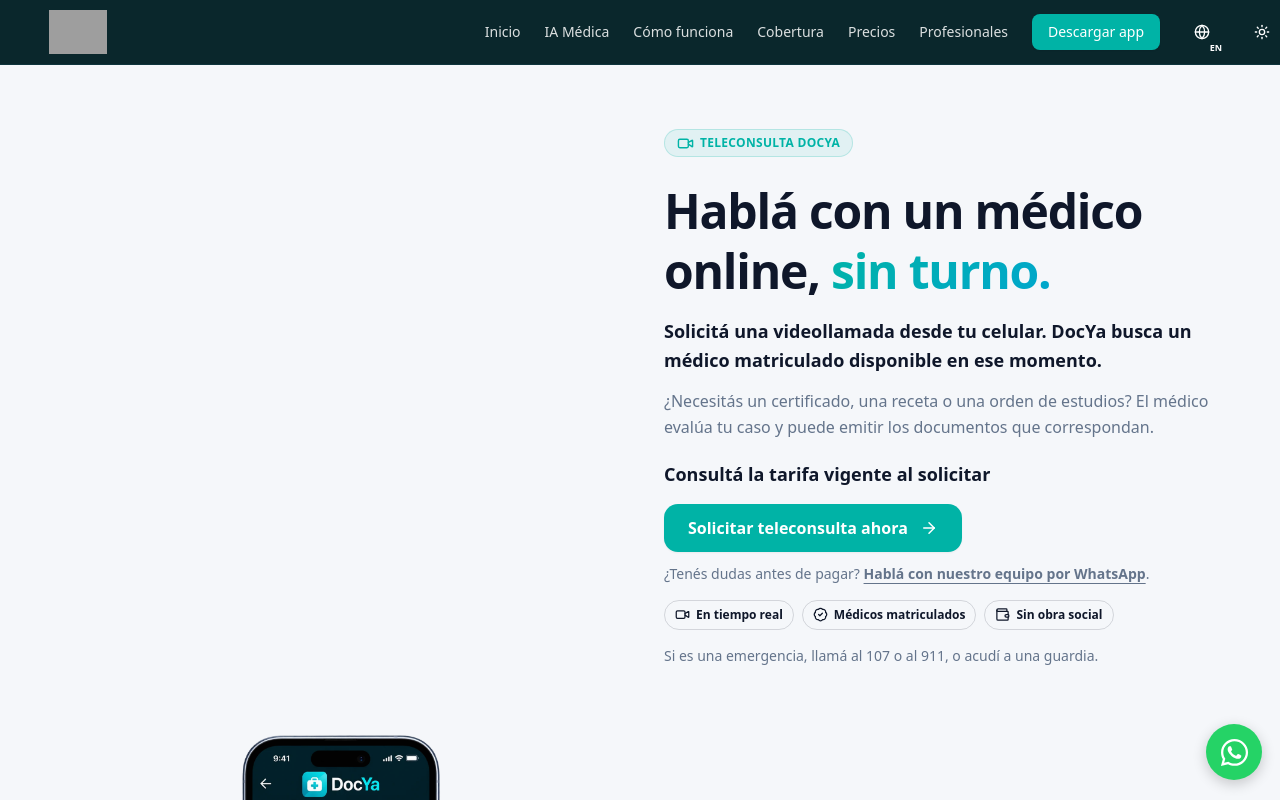
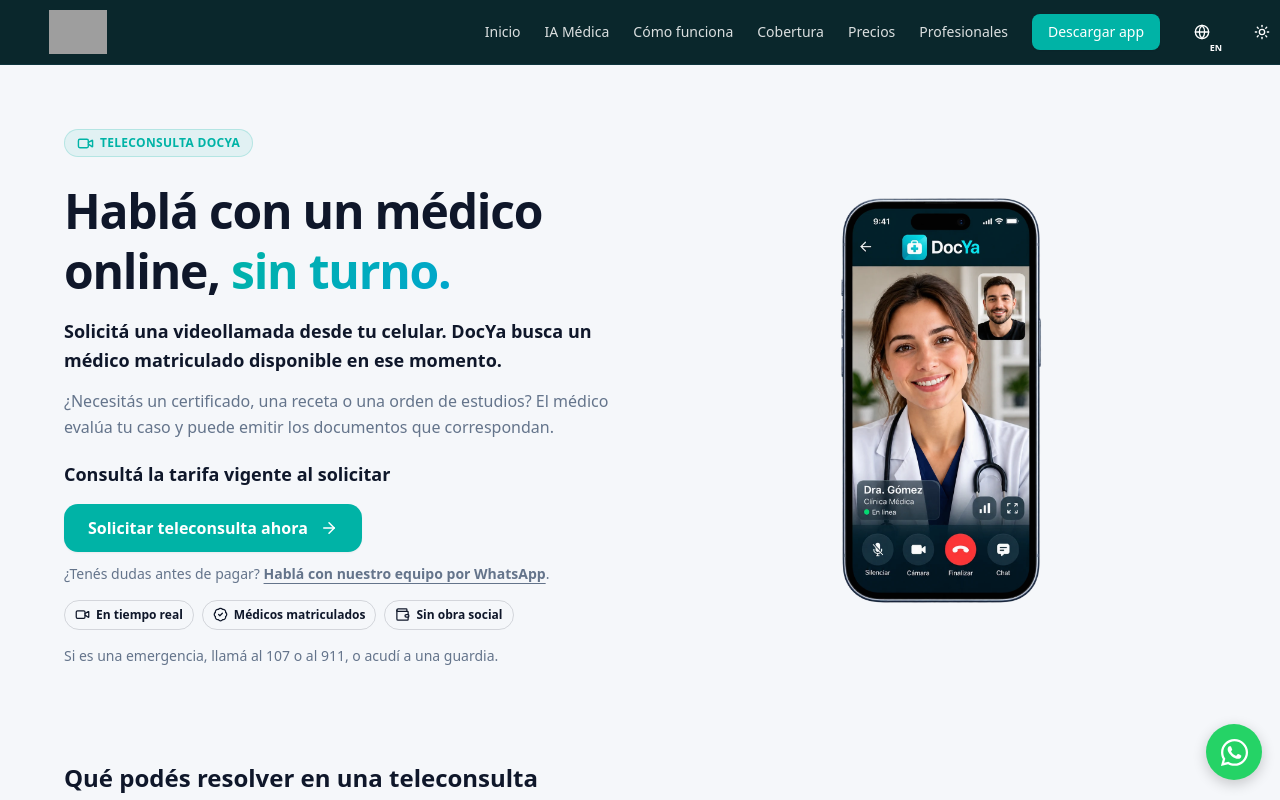
Before and after one commit to facu1391/DocYA, a Next.js app: page /teleconsulta-ads in a window 1280 px wide. Shown: the top 800 px of the page. Built offline with nearby package versions, Linux system fonts and the light colour scheme; no server answers; grey boxes are pictures that could not be loaded.

Commit message:
fix: alinear portada de certificados en escritorio

```diff
--- a/src/app/teleconsulta-ads/TeleconsultaAds.tsx
+++ b/src/app/teleconsulta-ads/TeleconsultaAds.tsx
@@ -98,7 +98,7 @@ export default function TeleconsultaAds({ certificados = false }: { certificados
   );
 
   return <div className="mx-auto grid w-full max-w-[1200px] items-center gap-8 px-5 pb-32 pt-8 sm:px-6 md:grid-cols-2 md:gap-12 md:py-16">
-    <div className="order-1">
+    <div className="order-1 md:col-start-1 md:row-start-1">
       <p className="badge-trusted mb-6 w-fit"><Video size={17} aria-hidden="true" /> Teleconsulta DocYa</p>
       <h1 className="mb-4 text-4xl font-bold leading-tight tracking-tight md:text-5xl">
         {certificados ? <>¿Necesitás un <span className="highlight-text">certificado médico?</span></> : <>Hablá con un médico online, <span className="highlight-text">sin turno.</span></>}
@@ -125,7 +125,7 @@ export default function TeleconsultaAds({ certificados = false }: { certificados
       </ul>
       <p className="mt-4 text-sm text-text-muted">Si es una emergencia, llamá al 107 o al 911, o acudí a una guardia.</p>
     </div>
-    <Image src="/how/teleconsulta.webp" alt="Videollamada médica en DocYa" width={580} height={580} sizes="(min-width: 1200px) 550px, (min-width: 768px) 50vw, 85vw" className="order-4 mx-auto h-auto max-h-[440px] w-full object-contain md:order-2" />
+    <Image src="/how/teleconsulta.webp" alt="Videollamada médica en DocYa" width={580} height={580} sizes="(min-width: 1200px) 550px, (min-width: 768px) 50vw, 85vw" className="order-4 mx-auto h-auto max-h-[440px] w-full object-contain md:order-2 md:col-start-2 md:row-start-1" />
     {certificados && <section className="order-2 rounded-2xl border border-current/15 bg-current/5 p-5 md:col-span-2" aria-labelledby="cert-confianza">
       <h2 id="cert-confianza" className="mb-4 text-2xl font-semibold">Quién te atiende y cómo verificarlo</h2>
       <div className="grid gap-4 sm:grid-cols-2">
```
